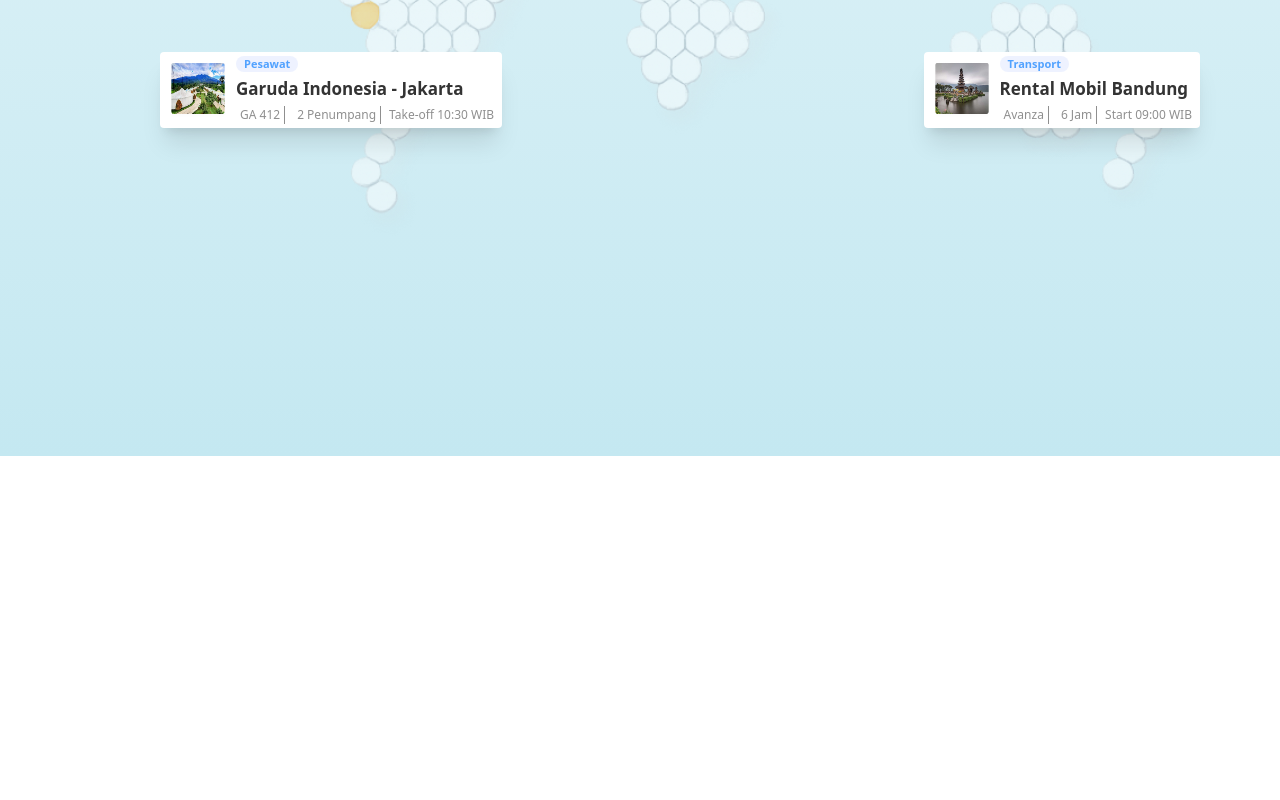
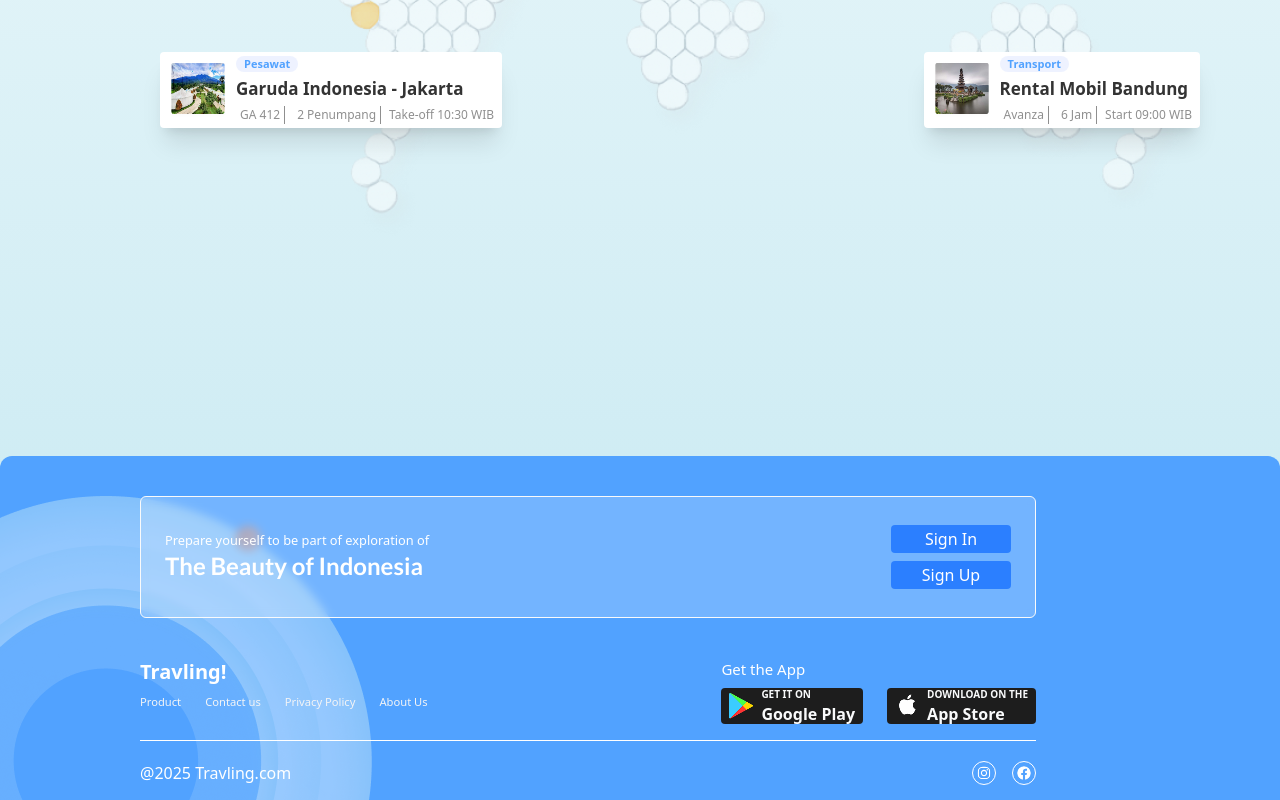
Before and after one commit to SanjilaGangaju/Landing-Page, a React (Vite) app: page / in a window 1280 px wide. Shown: the part 2633-3433 px from the top of the page. Before the commit the page ends 3089 px from the top, so only its background shows below. Built offline with nearby package versions, Linux system fonts and the light colour scheme.

Commit message:
create footer

```diff
--- a/package.json
+++ b/package.json
@@ -13,6 +13,7 @@
     "@tailwindcss/vite": "^4.1.12",
     "react": "^19.1.1",
     "react-dom": "^19.1.1",
+    "react-icons": "^5.5.0",
     "react-router": "^7.8.1"
   },
   "devDependencies": {
--- a/src/App.jsx
+++ b/src/App.jsx
@@ -1,5 +1,5 @@
 import React from 'react'
-import {Choose, Destinations, Header, Hero, Vacation} from "./components"
+import {Choose, Destinations, Footer, Header, Hero, Vacation} from "./components"
 import { BrowserRouter as Router , Routes , Route } from 'react-router'
 const App = () => {
   return (
@@ -13,6 +13,7 @@
          <Destinations></Destinations>
          <Choose></Choose>
          <Vacation></Vacation>
+         <Footer></Footer>
       </Router>
 
 
--- /dev/null
+++ b/src/components/Footer/Footer.jsx
@@ -0,0 +1,88 @@
+import React from 'react'
+import { Link } from 'react-router'
+import { FaInstagram } from "react-icons/fa";
+import { FaFacebook } from "react-icons/fa";
+
+const Footer = () => {
+  return (
+    <footer>
+        <div className='bg-blue-400 rounded-t-xl relative  max-h-86 overflow-hidden'>
+            <div className='-translate-x-40  translate-y-10 '>
+                <img className='opacity-[0.43]' src="/images/bg.png"></img>
+                <div className='absolute left-75 top-0 w-[70%]  flex flex-col gap-10'>
+                     <div className=' bg-white/20 px-6 py-7 border border-gray-50 gap-8 backdrop-blur-xs rounded-md flex items-center justify-between'>
+                   <div >
+                     <p className='text-white text-[0.8rem]'>Prepare yourself to be part of exploration of</p>
+                    <p className='text-white text-2xl font-bold font-[lato]'>The Beauty of Indonesia</p>
+                   </div>
+                   <div className='flex flex-col items-center justify-between gap-2'>
+                    <button className='bg-blue-500 w-30 rounded h-7 text-[16px] text-white hover:text-black hover:bg-gray-50'>Sign In</button>
+                    <button className='bg-blue-500 w-30 rounded h-7 text-[16px] text-white hover:text-black hover:bg-gray-50' >Sign Up</button>
+                   </div>
+
+                </div>
+                <div className='bottom-5 left-1/2 z-[20] w-full'>
+                   <div className='flex justify-between border-b pb-4 text-white'>
+                    <div className='flex flex-col gap-2'>
+                        <span className='font-bold text-xl'>Travling!</span>
+                        <div className='flex gap-6  text-[0.7rem]'>
+                            <Link className='text-gray-100' to="">Product</Link>
+                            <Link className='text-gray-100' to="">Contact us</Link>
+                            <Link className='text-gray-100' to="">Privacy Policy</Link>
+                            <Link className='text-gray-100' to="">About Us</Link>
+                        </div>
+                    </div>
+                    <div className='flex flex-col text-white text-s  gap-2 '>
+                        <p className='text-[15px]'>Get the App</p>
+                         <div className='flex gap-6'>
+            <div className='bg-[#1d1d1d] max-h-9 cursor-pointer flex items-center justify-center gap-2 p-1 px-2 hover:bg-[black] rounded'>
+              <div>
+                 <img className="w-full" src="/images/playstoreicon.png"></img>
+              </div>
+
+              <div className='flex flex-col'>
+                <span className='text-gray-50 text-[10px] font-bold'>GET IT ON</span>
+              <span className='text-gray-50 text-[16px] font-bold'>Google Play</span>
+              </div>
+              </div>
+
+            <div className='bg-[#1d1d1d] cursor-pointer flex items-center max-h-9 justify-center hover:bg-[black] p-1 px-2 gap-2 rounded'>
+              <div>
+                 <img className="w-full" src="/images/applelogo.png"></img>
+              </div>
+
+              <div className='flex flex-col'>
+                <span className='text-gray-50 text-[10px] font-bold'>DOWNLOAD ON THE</span>
+              <span className='text-gray-50 text-[16px] font-bold'>App Store</span>
+              </div>
+              </div>
+
+            </div>
+                    </div>
+                   </div>
+                   <div className='flex justify-between py-5 text-white'>
+                    <span className='text-[16px]'>
+                        @2025 Travling.com
+                    </span>
+                    <div className='flex gap-4 items-center justify-center'>
+                        <FaInstagram className='border rounded-full p-1 text-[1.5rem]'></FaInstagram>
+                        <FaFacebook className='border rounded-full p-1 text-[1.5rem]'> </FaFacebook>
+
+                    </div>
+                   </div>
+
+
+                </div>
+                </div>
+
+
+            </div>
+        </div>
+
+
+    </footer>
+
+  )
+}
+
+export default Footer
--- a/src/components/index.js
+++ b/src/components/index.js
@@ -5,4 +5,5 @@
 import Choose from "./ChooseSection/Choose";
 import Vacation from "./Vacation/Vacation";
 import DragCard from "./DragCard/DragCard";
-export {Header, Hero, Cards, Destinations, Choose, Vacation, DragCard};
+import Footer from "./Footer/Footer";
+export {Header, Hero, Cards, Destinations, Choose, Vacation, DragCard, Footer};
```
Also changed, not shown: 1 other file (tests, documents, lock files or other folders).
